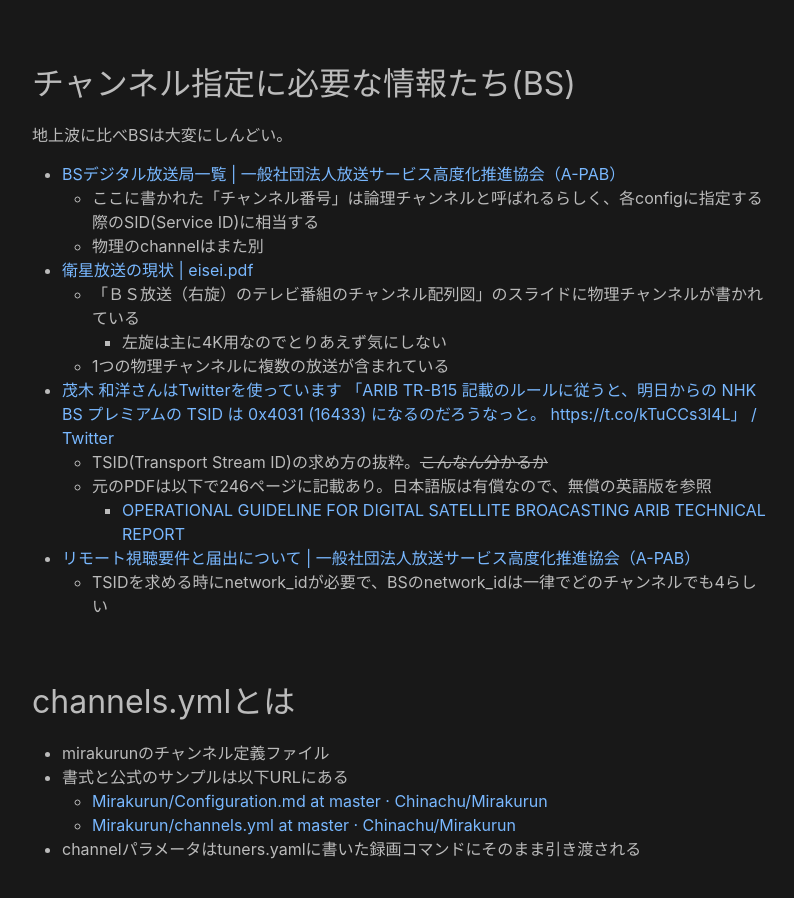
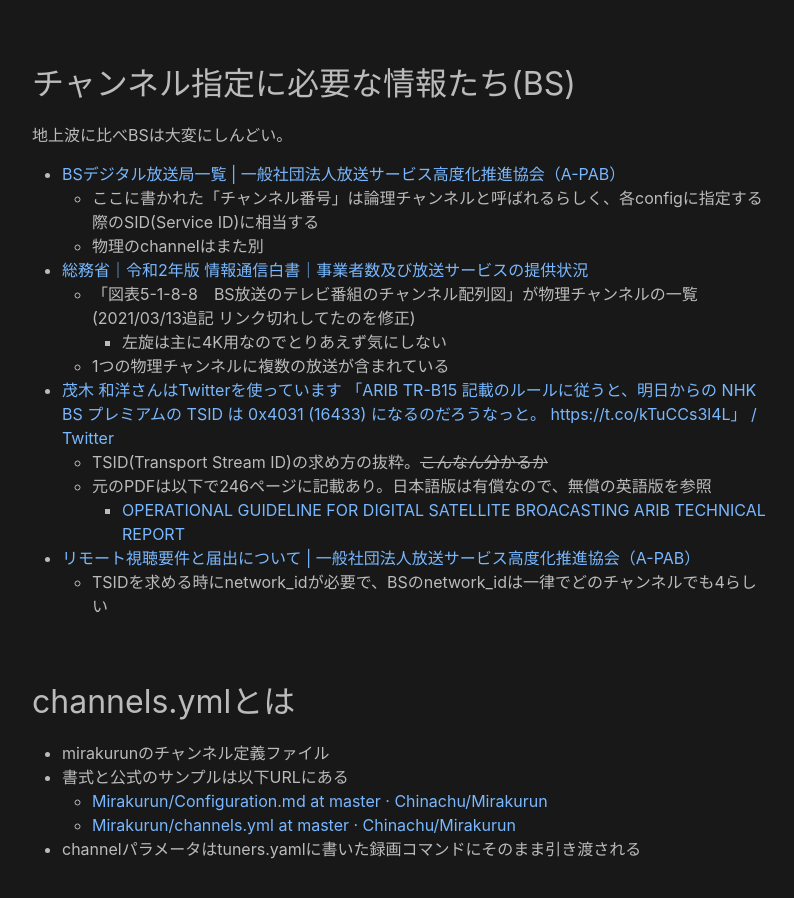
Before and after one commit to maeda577/maeda577.github.io, a Jekyll site: the page built from _posts/2020-10-30-mirakurun-channels.md, in a window 1280 px wide and 900 px high, scrolled down 723 px. Shown: the whole window, without its empty margins (238-1032 px from the left). Built offline with Jekyll 4.4.1, drawn with Linux system fonts in a browser that asks for light colours.

Commit message:
リンク切れ修正

```diff
--- a/_posts/2020-10-30-mirakurun-channels.md
+++ b/_posts/2020-10-30-mirakurun-channels.md
@@ -22,8 +22,8 @@ BS部分のconfigを生成するExcelシートを作りました。これでBS
 * [BSデジタル放送局一覧 \| 一般社団法人放送サービス高度化推進協会（A-PAB）](https://www.apab.or.jp/bs/station/)
     * ここに書かれた「チャンネル番号」は論理チャンネルと呼ばれるらしく、各configに指定する際のSID(Service ID)に相当する
     * 物理のchannelはまた別
-* [衛星放送の現状 \| eisei.pdf](https://www.soumu.go.jp/main_sosiki/joho_tsusin//eisei/eisei.pdf)
-    * 「ＢＳ放送（右旋）のテレビ番組のチャンネル配列図」のスライドに物理チャンネルが書かれている
+* [総務省｜令和2年版 情報通信白書｜事業者数及び放送サービスの提供状況](https://www.soumu.go.jp/johotsusintokei/whitepaper/ja/r02/html/nd251820.html)
+    * 「図表5-1-8-8　BS放送のテレビ番組のチャンネル配列図」が物理チャンネルの一覧 (2021/03/13追記 リンク切れしてたのを修正)
         * 左旋は主に4K用なのでとりあえず気にしない
     * 1つの物理チャンネルに複数の放送が含まれている
 * [茂木 和洋さんはTwitterを使っています 「ARIB TR-B15 記載のルールに従うと、明日からの NHK BS プレミアムの TSID は 0x4031 (16433) になるのだろうなっと。 https://t.co/kTuCCs3l4L」 / Twitter](https://twitter.com/kzmogi/status/993345535565156353)
```
